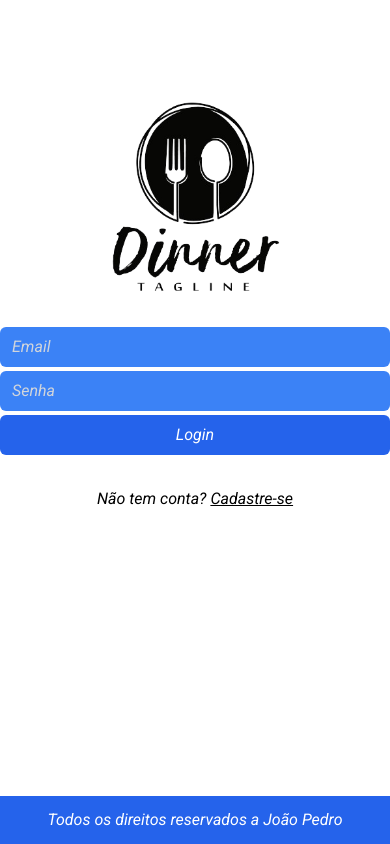
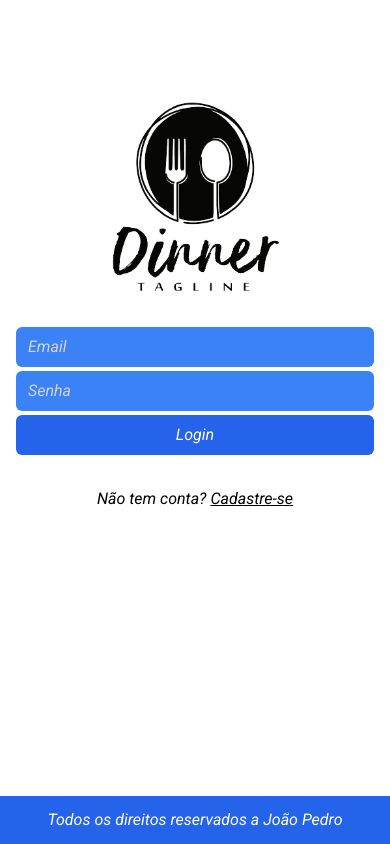
Before and after one commit to DevJoaoPeu/App_Receitas, a Next.js app in the folder web/: page / in a window 390 px wide. Built offline with nearby package versions, Linux system fonts and the light colour scheme; a web font is replaced by a local one.

Commit message:
style: deixando responsivo

```diff
--- a/web/src/pages/index.tsx
+++ b/web/src/pages/index.tsx
@@ -9,7 +9,7 @@ const Home = () => {
     <div>
       <div className="flex flex-col items-center justify-center mt-[100px]">
         <Image className="mb-8" src={logo} width={170} alt="logo" />
-        <div className="flex flex-col max-w-[470px] gap-1 w-full">
+        <div className="flex flex-col max-w-[470px] gap-1 w-full px-4">
           <Input type="text" placeholder="Email" />
           <Input type="password" placeholder="Senha" />
           <Button>Login</Button>
```
